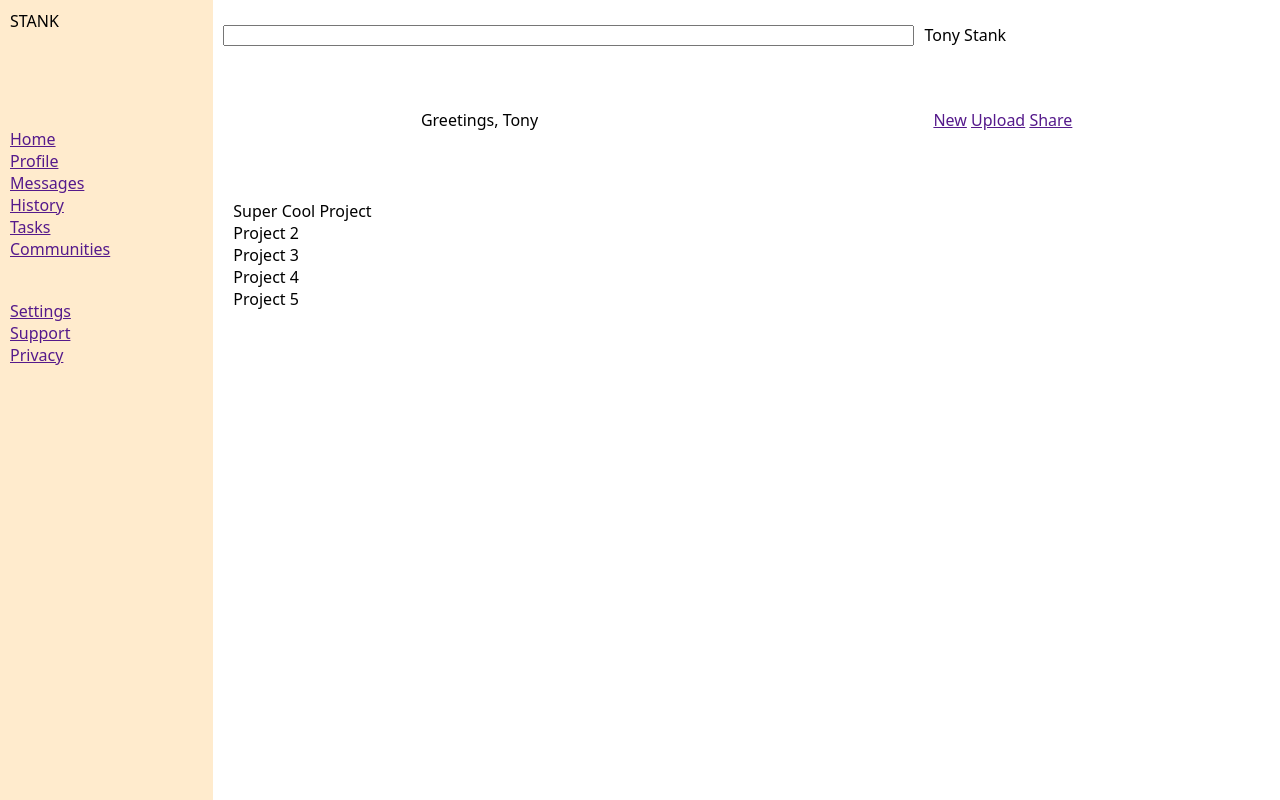
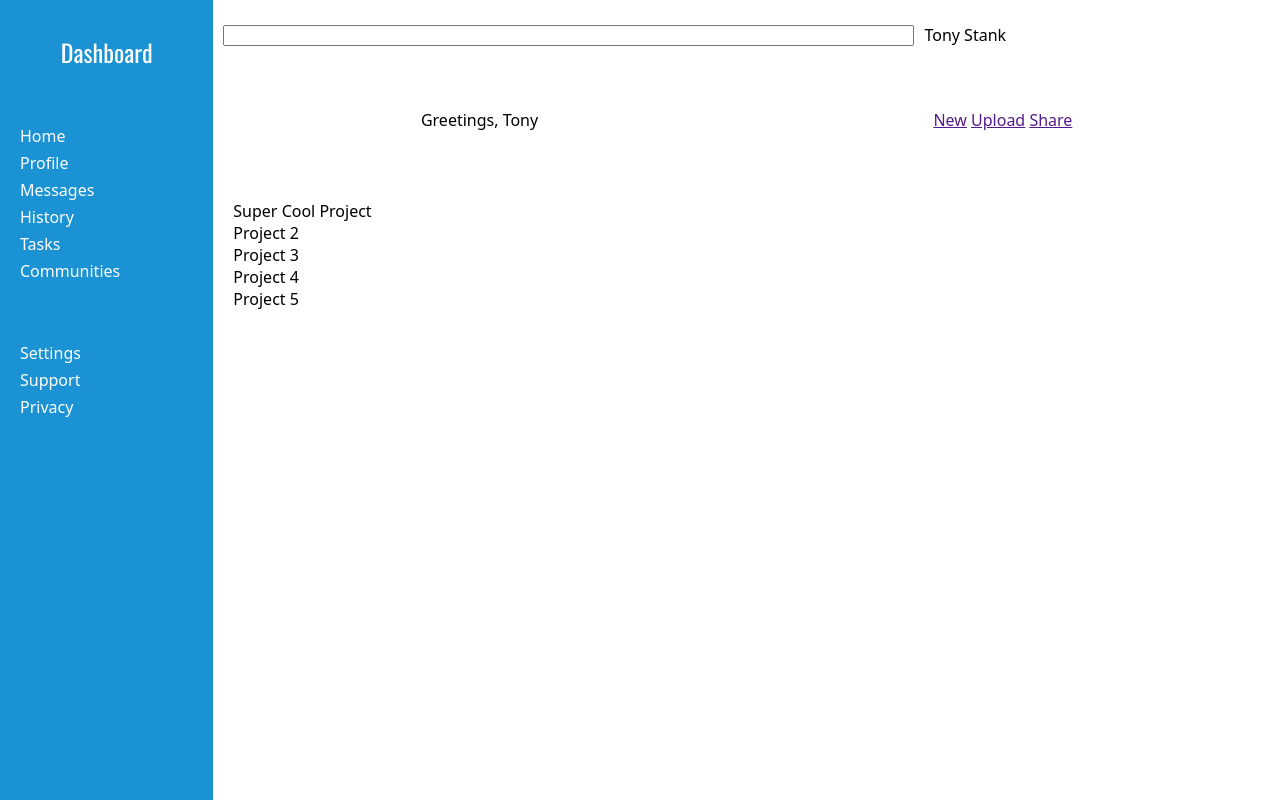
Before and after one commit to DR7262/admin-dashboard, a plain HTML site: page index.html in a window 1280 px wide. Drawn offline with Linux system fonts and the light colour scheme.

Commit message:
Updated dashboard font and styling

```diff
--- a/index.html
+++ b/index.html
@@ -10,7 +10,9 @@
 <body>
     <div class="container">
         <div class="dashboard">
-            <div class="logo">STANK</div>
+            <div class="logo">
+                <p>Dashboard</p>
+            </div>
             <div class="nav">
                 <a href="" class="home">Home</a>
                 <a href="" class="profile">Profile</a>
--- a/styles.css
+++ b/styles.css
@@ -1,3 +1,8 @@
+@font-face {
+    font-family: LogoFont;
+    src: url(fonts/Oswald-VariableFont_wght.ttf);
+}
+
 html {
     font-family: system-ui, -apple-system, BlinkMacSystemFont, 'Segoe UI', Roboto, Oxygen, Ubuntu, Cantarell, 'Open Sans', 'Helvetica Neue', sans-serif;
 }
@@ -43,7 +48,32 @@ body {
     grid-template-rows: 1fr 1fr 1fr 4fr;
     gap: 20px;
     height: 100svh;
-    background-color: blanchedalmond;
+    background-color: rgb(26,146,212);
+    align-items: start;
+    color: white;
+}
+
+.logo {
+    align-items: center;
+    text-align: center;
+    font-family: LogoFont;
+    font-size: 1.5rem;
+}
+
+.logo > p {
+    margin-bottom: 0;
+}
+
+.nav,
+.options {
+    gap: 5px;
+    padding: 20px;
+}
+
+.nav > a,
+.options > a {
+    text-decoration: none;
+    color: white;
 }
 
 .main {
```
Also changed, not shown: fonts/Oswald-VariableFont_wght.ttf (added).
